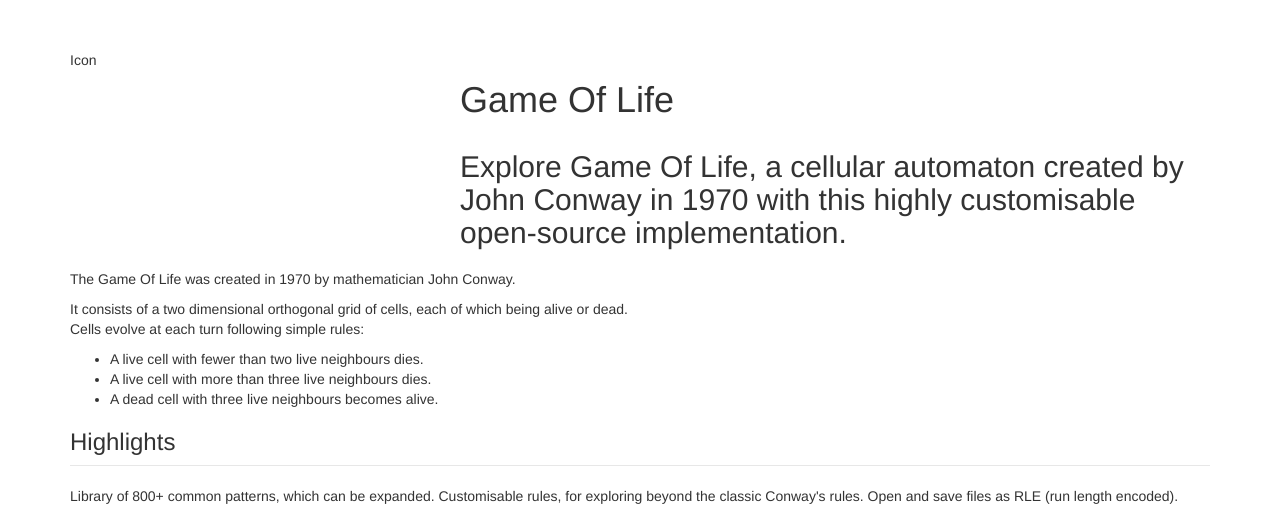
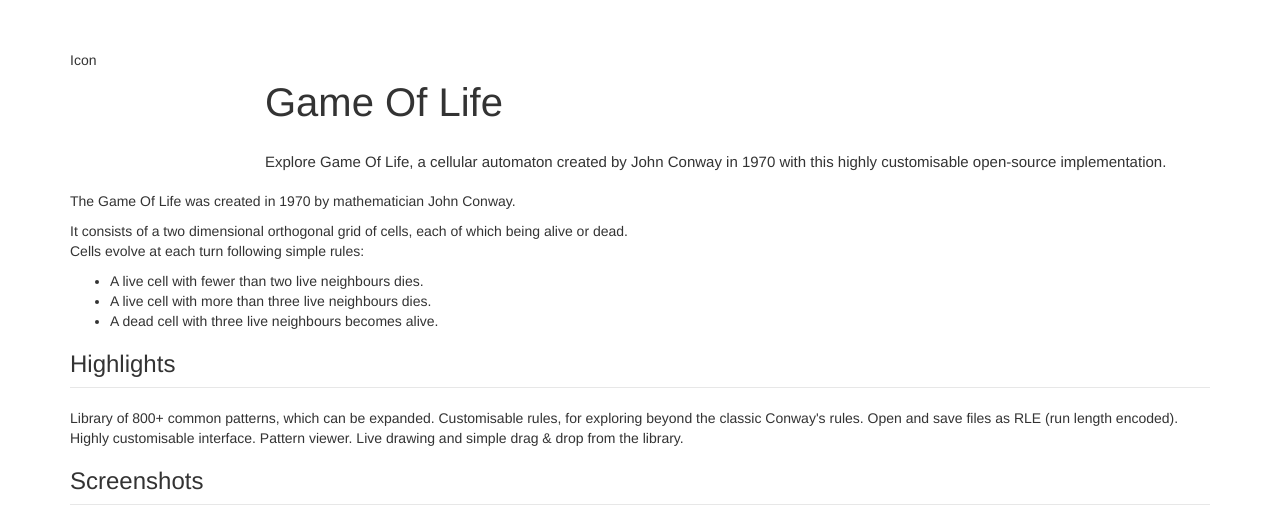
Before and after one commit to macmade/game-of-life.io, a PHP site: page / in a window 1280 px wide. Shown: the top 509 px of the page. Run offline with PHP 8.4, Linux system fonts and the light colour scheme.

Commit message:
Layout...

```diff
--- a/css/layout.css
+++ b/css/layout.css
@@ -11,6 +11,14 @@
 ##################################################
 */
 
+.header h1
+{
+    font-size:  40px;
+}
 
+.header h2
+{
+    font-size:  15px;
+}
 
 /* ]]> */
--- a/index.php
+++ b/index.php
@@ -51,13 +51,15 @@
     </head>
     <body>
         <div class="container">
-            <div class="row">
-                <div class="col-sm-4">
-                    Icon
-                </div>
-                <div class="col-sm-8">
-                    <h1>Game Of Life</h1>
-                    <h2>Explore Game Of Life, a cellular automaton created by John Conway in 1970 with this highly customisable open-source implementation.</h2>
+            <div class="header">
+                <div class="row">
+                    <div class="col-sm-2">
+                        Icon
+                    </div>
+                    <div class="col-sm-10">
+                        <h1>Game Of Life</h1>
+                        <h2>Explore Game Of Life, a cellular automaton created by John Conway in 1970 with this highly customisable open-source implementation.</h2>
+                    </div>
                 </div>
             </div>
             <p>
```
